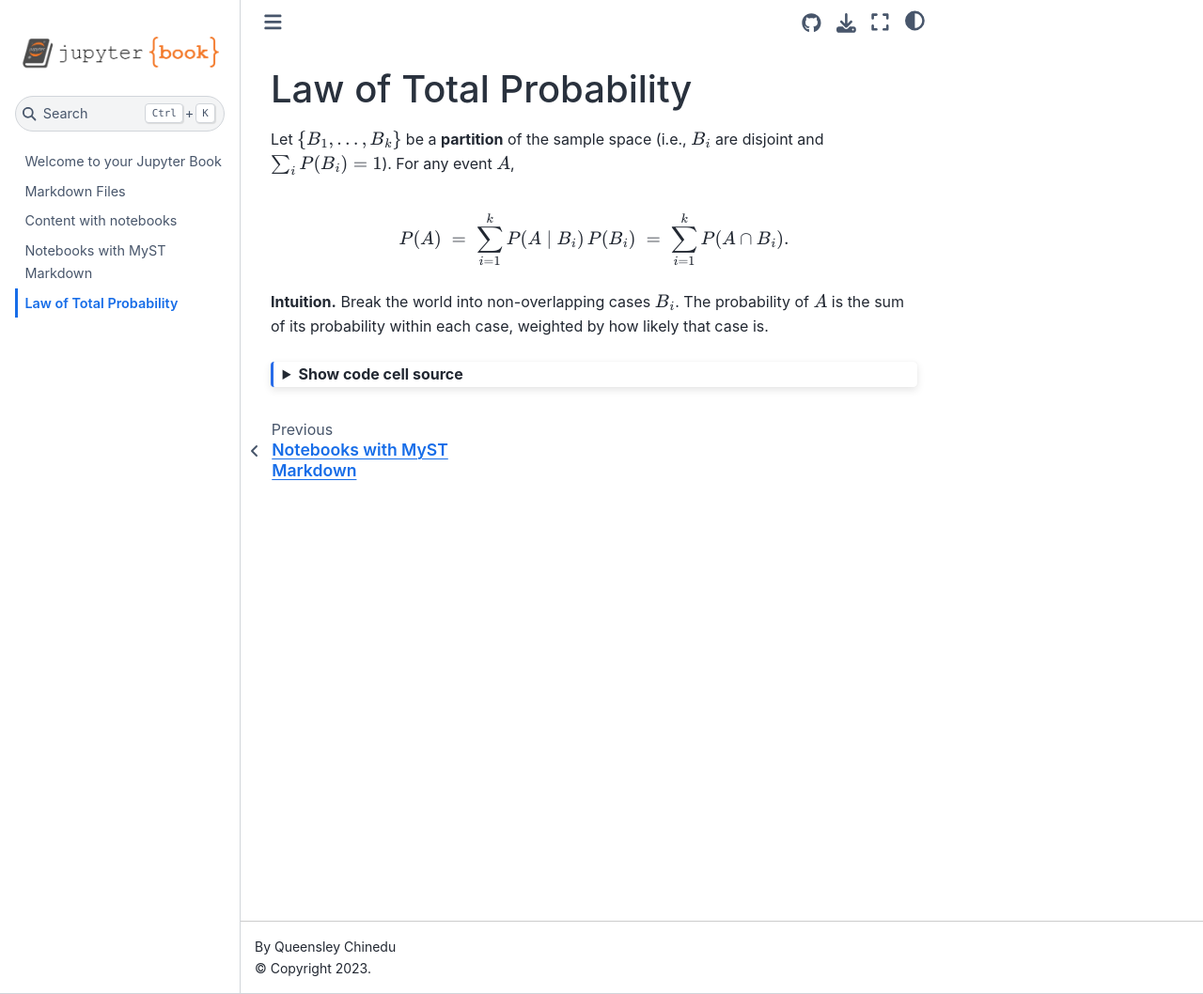
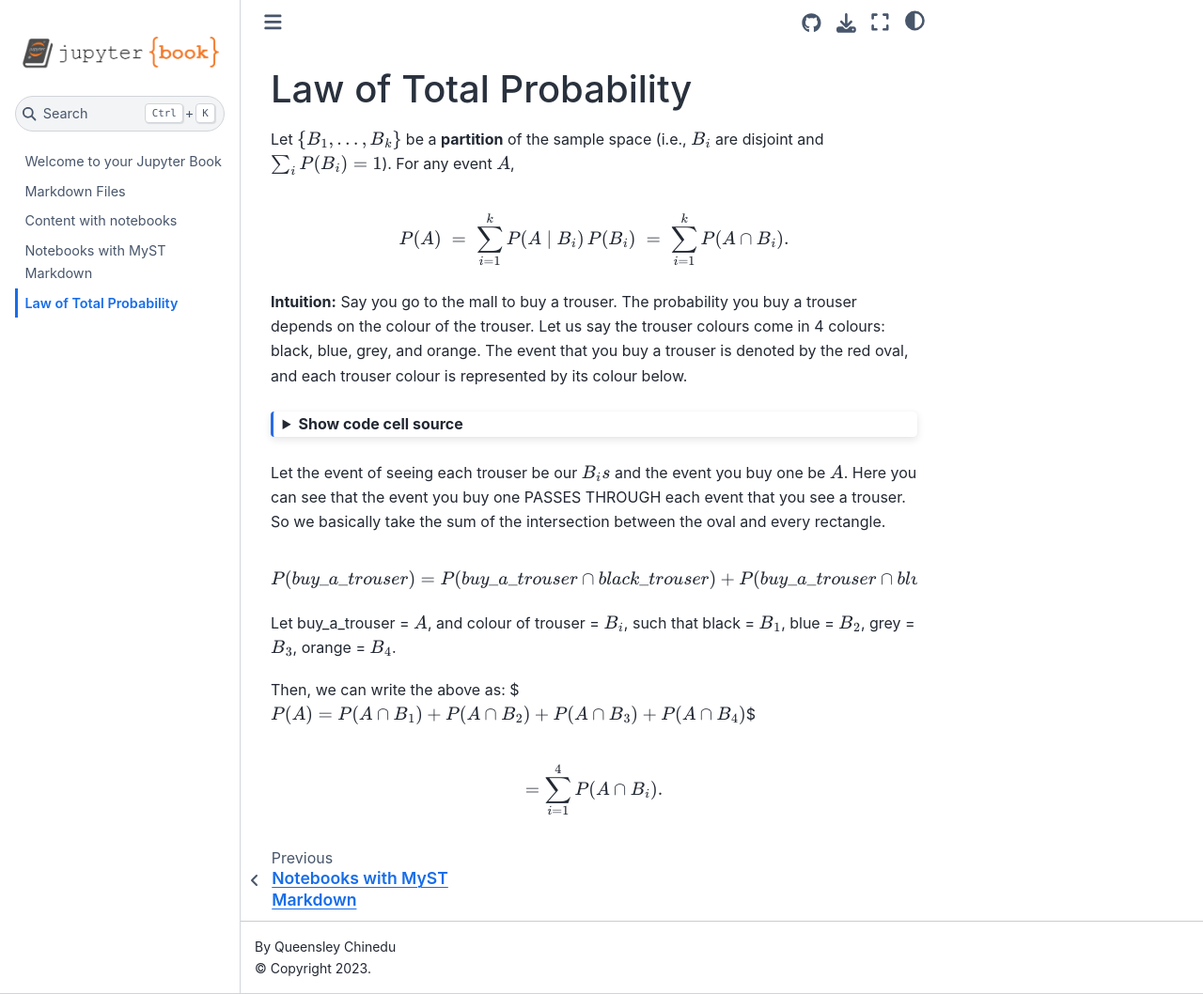
Before and after one commit to QueensleyC/stat5430project, a Jupyter Book: the page built from contents/law-of-total-prob.md, in a window 1280 px wide and 1058 px high. Shown: the whole window at 94% size. Built offline with Jupyter Book 1.0.4 settings and Sphinx 7.4.7 and the Sphinx Book theme 1.1.4, drawn with Linux system fonts in a browser that asks for light colours.

Commit message:
Complete Law of Total Probability

````diff
--- a/contents/law-of-total-prob.md
+++ b/contents/law-of-total-prob.md
@@ -21,8 +21,7 @@
 P(A) \;=\; \sum_{i=1}^k P(A \mid B_i)\,P(B_i) \;=\; \sum_{i=1}^k P(A \cap B_i).
 $$
 
-**Intuition.** Break the world into non-overlapping cases $B_i$. The probability of $A$ is the sum of its
-probability within each case, weighted by how likely that case is.
+**Intuition:** Say you go to the mall to buy a trouser. The probability you buy a trouser depends on the colour of the trouser. Let us say the trouser colours come in 4 colours: black, blue, grey, and orange. The event that you buy a trouser is denoted by the red oval, and each trouser colour is represented by its colour below.
 
 ```{code-cell} ipython3
 :tags: [hide-input]
@@ -35,23 +34,50 @@
 # Draw sample space as a box
 ax.add_patch(patches.Rectangle((0,0), 1, 1, fill=False))
 
-# Partition: split box into two halves
-ax.add_patch(patches.Rectangle((0,0), 0.5, 1, fill=True, alpha=0.2, label="B1"))
-ax.add_patch(patches.Rectangle((0.5,0), 0.5, 1, fill=True, alpha=0.4, label="B2"))
+# Partition into 4 equal vertical slices
+ax.add_patch(patches.Rectangle((0,0), 0.25, 1, facecolor="black", alpha=0.7, label="The Event of seeing a Black Trouser"))
+ax.add_patch(patches.Rectangle((0.25,0), 0.25, 1, facecolor="skyblue", alpha=0.7, label="The Event of seeing a Blue Trouser"))
+ax.add_patch(patches.Rectangle((0.5,0), 0.25, 1, facecolor="grey", alpha=0.7, label="The Event of seeing a a Grey Trouser"))
+ax.add_patch(patches.Rectangle((0.75,0), 0.25, 1, facecolor="orange", alpha=0.7, label="The Event of seeing an Orange Trouser"))
 
-# Draw event A as a circle overlapping both halves
-circle = patches.Circle((0.5,0.5), 0.3, fill=False, edgecolor="red", lw=2)
-ax.add_patch(circle)
 
-ax.text(0.1, 0.5, "B1", ha="center", va="center")
-ax.text(0.9, 0.5, "B2", ha="center", va="center")
-ax.text(0.55, 0.75, "A", ha="center", va="center", color="red")
+# Oval (ellipse) centered at (0.5,0.5), width=0.6, height=0.3
+oval = patches.Ellipse(
+    (0.5, 0.5),        # center
+    width=0.8, height=0.3,  # axes lengths
+    fill=False,
+    edgecolor="red",
+    lw=2, label = "Probability you buy a Trouser"
+)
+ax.add_patch(oval)
+
 
 ax.set_xlim(-0.1,1.1)
 ax.set_ylim(-0.1,1.1)
 ax.set_aspect("equal")
 ax.axis("off")
-ax.legend()
+ax.legend(
+    loc="upper left",
+    bbox_to_anchor=(1.02, 1),   # x=1.02 pushes it just outside the axes
+    borderaxespad=0
+)
+
 plt.show()
+```
 
-```
+Let the event of seeing each trouser be our $B_is$ and the event you buy one be $A$. Here you can see that the event you buy one PASSES THROUGH each event that you see a trouser. So we basically take the sum of the intersection between the oval and every rectangle.
+
+$$
+P(buy\_a\_trouser) =
+P(buy\_a\_trouser \cap black\_trouser) +
+P(buy\_a\_trouser \cap blue\_trouser) +
+P(buy\_a\_trouser \cap grey\_trouser) +
+P(buy\_a\_trouser \cap orange\_trouser)
+$$
+
+Let buy_a_trouser = $A$, and colour of trouser = $B_i$, such that black = $B_1$, blue = $B_2$, grey = $B_3$, orange = $B_4$.
+
+Then, we can write the above as:
+$$P(A) = P(A \cap B_1) + P(A \cap B_2) + P(A \cap B_3) + P(A \cap B_4)$$
+
+$$= \sum_{i=1}^4 P(A \cap B_i).$$
````
Also changed, not shown: 1 other file.
